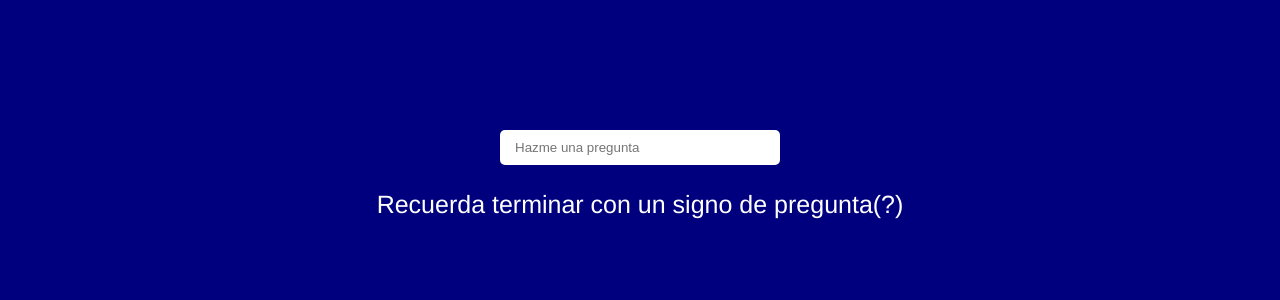
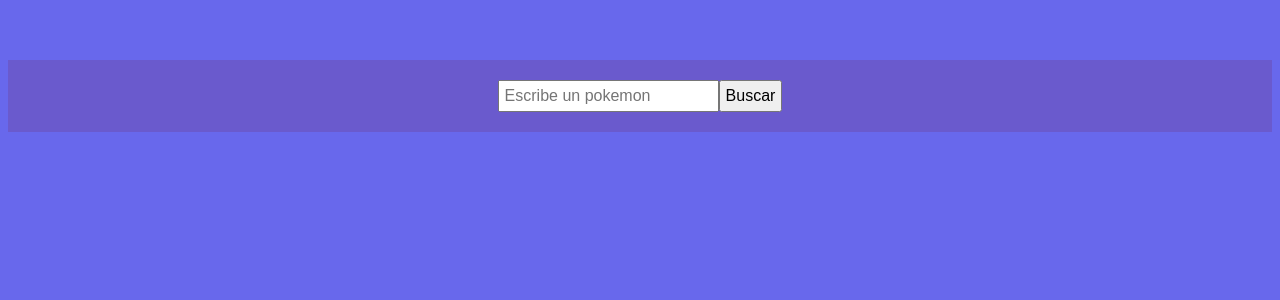
Before and after one commit to Zadhield/pw_u2_p8_ap, a Vue app: page / in a window 1280 px wide. Shown: the top 300 px of the page. Built offline with nearby package versions, Linux system fonts and the light colour scheme.

Commit message:
ClienteVue.js

```diff
--- a/src/App.vue
+++ b/src/App.vue
@@ -2,21 +2,24 @@
   <!--<hm/> -->
   <!--<Contador/>-->
   <!--<EstudianteView/>-->
- <!-- <EstudianteTablaView/>-->
- <!-- <FormularioView/>-->
- <PreguntaView/>
+  <!-- <EstudianteTablaView/>-->
+  <!-- <FormularioView/>-->
+  <!-- <FormularioView/>-->
+  <!--<PreguntaView/>-->
+  <ClienteView />
 </template>
 
 <script>
-import hm from './views/HolaMundoView.vue'
-import Contador from "@/views/ContadorView.vue"
-import EstudianteView from "@/views/EstudianteView.vue"
-import EstudianteTablaView from './views/EstudianteTablaView.vue'
-import FormularioView from './views/FormularioView.vue'
-import PreguntaView from './views/PreguntaView.vue'
+import hm from "./views/HolaMundoView.vue";
+import Contador from "@/views/ContadorView.vue";
+import EstudianteView from "@/views/EstudianteView.vue";
+import EstudianteTablaView from "./views/EstudianteTablaView.vue";
+import FormularioView from "./views/FormularioView.vue";
+import PreguntaView from "./views/PreguntaView.vue";
+import ClienteView from "./views/ClienteView.vue";
 
 export default {
-  name: 'App',
+  name: "App",
   components: {
     hm,
     Contador,
@@ -24,8 +27,9 @@ export default {
     EstudianteTablaView,
     FormularioView,
     PreguntaView,
-  }
-}
+    ClienteView,
+  },
+};
 </script>
 
 <style>
--- /dev/null
+++ b/src/clients/Cliente.js
@@ -0,0 +1,12 @@
+import axios from "axios"
+
+//Logica interna de la consulta
+const consultarPokemon = async(nombre)=>{
+    const url = `https://pokeapi.co/api/v2/pokemon/${nombre}`;
+    const respuesta= await axios.get(url).then(r=>r.data);
+    return respuesta;
+}
+// Fachada para ver desde vue
+export const consultarPokemonFachada=async(nombre)=>{
+    return await consultarPokemon(nombre);
+}
--- /dev/null
+++ b/src/components/Cliente.vue
@@ -0,0 +1,91 @@
+<template>
+  <div class="container">
+    <input v-model="nombrePokemon" placeholder="Escribe un pokemon" />
+    <button @click="buscarPokemon">Buscar</button>
+    <div v-if="datosPokemon">
+      <h2>{{ datosPokemon.name }}</h2>
+      <img :src="datosPokemon.sprites.front_default" alt="pokemon" />
+      <h3>Habilidades:</h3>
+      <ul>
+        <li v-for="(hab, index) in datosPokemon.abilities" :key="index">
+          {{ hab.ability.name }}
+        </li>
+      </ul>
+      <p>
+        <strong>Tipo:</strong>
+        <span v-for="(tipo, index) in datosPokemon.types" :key="index">
+          {{ tipo.type.name
+          }}<span v-if="index < datosPokemon.types.length - 1">, </span>
+        </span>
+      </p>
+
+      <p><strong>Altura:</strong> {{ datosPokemon.height }} cm</p>
+
+      <h3>Estadísticas:</h3>
+      <ul>
+        <li v-for="(stat, index) in datosPokemon.stats" :key="index">
+          {{ stat.stat.name }}: {{ stat.base_stat }}
+        </li>
+      </ul>
+    </div>
+  </div>
+</template>
+
+<script>
+import { consultarPokemonFachada } from "@/clients/Cliente.js";
+export default {
+  data() {
+    return {
+      nombrePokemon: "",
+      datosPokemon: null,
+    };
+  },
+  methods: {
+    async buscarPokemon() {
+      try {
+        const respuesta = await consultarPokemonFachada(
+          this.nombrePokemon.toLowerCase()
+        );
+        console.log(respuesta); // ✅ Aquí ves la respuesta en consola
+        this.datosPokemon = respuesta;
+      } catch (error) {
+        console.error("❌ Error al consultar el Pokémon:", error);
+      }
+    },
+  },
+};
+</script>
+
+<style scoped >
+.container {
+  padding: 20px;
+  background-color: #6a5acd;
+  color: white;
+  text-align: center;
+  font-family: Arial, sans-serif;
+}
+
+input,
+button {
+  padding: 5px;
+  font-size: 16px;
+}
+
+h2 {
+  text-transform: capitalize;
+}
+
+img {
+  width: 150px;
+  margin: 10px;
+}
+
+ul {
+  list-style: none;
+  padding: 0;
+}
+
+strong {
+  color: #ffdd57;
+}
+</style>
--- a/src/css/estiloGeneral.css
+++ b/src/css/estiloGeneral.css
@@ -1,3 +1,3 @@
 html,body{
-    background-color: blue;
+    background-color: rgb(104, 104, 236);
 }
--- /dev/null
+++ b/src/views/ClienteView.vue
@@ -0,0 +1,15 @@
+<template>
+  <Cliente />
+</template>
+
+<script>
+import Cliente from "@/components/Cliente.vue";
+export default {
+  components: {
+    Cliente,
+  },
+};
+</script>
+
+<style>
+</style>
```
